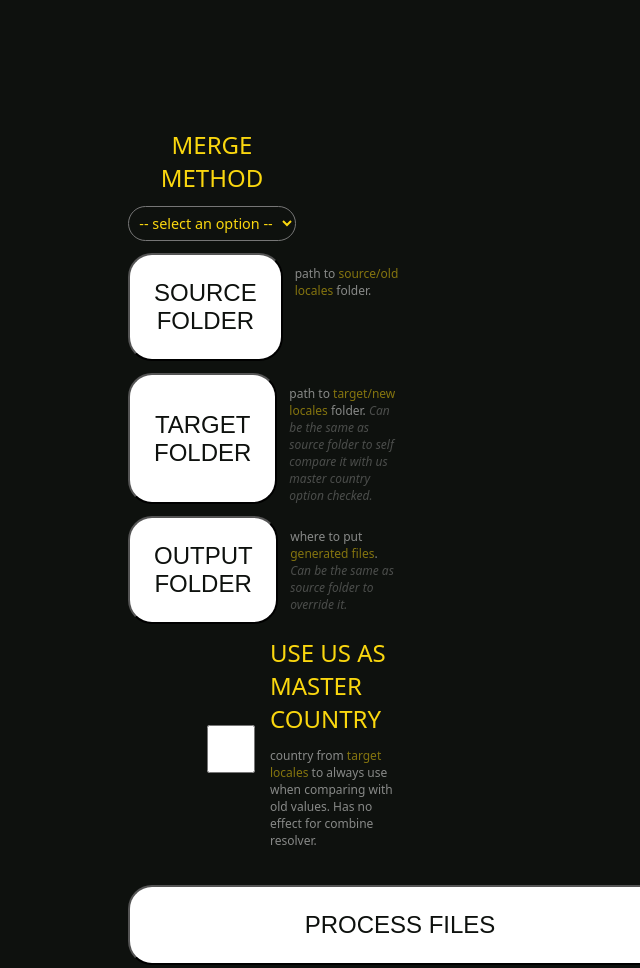
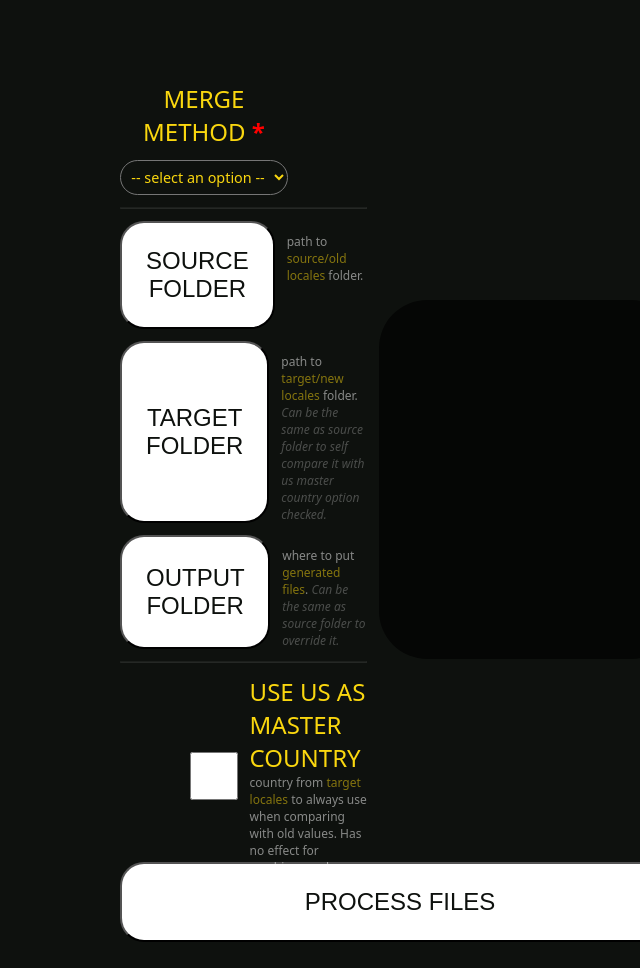
Before and after one commit to Stranget0/translation-merge, an Electron app: page index.html in a window 800 px wide. Shown: the whole page, without its empty margins (0-640 px from the left). Drawn offline with Linux system fonts and the light colour scheme.

Commit message:
Style adjustments

```diff
--- a/index.html
+++ b/index.html
@@ -14,6 +14,11 @@
 			font-size: 1.5rem;
 		}
 
+		*,*::after, *::before{
+			margin: 0;
+			box-sizing: border-box;
+		}
+
 		body {
 			background-color: var(--color-bg);
 			color: var(--color-primary);
@@ -25,6 +30,7 @@
 
 			display: grid;
 			place-items: center;
+			overflow: hidden;
 		}
 
 		main {
@@ -67,6 +73,11 @@
 			background-color: var(--color-accent);
 		}
 
+		button[disabled]{
+			opacity: .5;
+			background-color: var(--color-primary);
+		}
+
 		select {
 			border-radius: 1rem;
 			padding: 0.25rem;
@@ -74,6 +85,18 @@
 
 		option {
 			text-align: center;
+		}
+
+
+		hr{
+			opacity: .1;
+		}
+
+		.h-full{
+			height: 100%;
+		}
+		.w-full{
+			width: 100%;
 		}
 
 		.flex,
@@ -99,21 +122,20 @@
 			display: grid;
 			grid-template-columns: 1fr 1fr;
 			width: 100%;
-			justify-items: space-between;
+			justify-content: space-between;
 			align-content: center;
 		}
 
-		.gap {
+		.gap, .input, .two-col {
 			gap: .5em;
 		}
 
 		.input {
 			justify-content: center;
-			gap: 0.5rem;
-
 			color: var(--color-accent);
 		}
-		.input label, button{
+
+		.input label, button {
 			text-transform: uppercase;
 		}
 		.input :is(select, input, textarea, option) {
@@ -155,22 +177,51 @@
 			aspect-ratio: 1/1;
 			justify-self: flex-end;
 		}
+
+		.main-section{
+			align-items: center;
+			width: 100%;
+			max-height: 80%;
+		}
+
+		section.log{
+			background-color: #000000aa;
+			color: var(--color-primary);
+			border-radius: 2rem;
+			padding: 2rem;
+			text-align: left;
+			overflow: auto;
+			font-size: .5rem;
+			max-height: 50%;
+			flex-grow: 1;
+		}
+
+
+		.yellow {
+			color: var(--color-accent);
+		}
+
+		.error{
+			font-weight: 700;
+			color: red;
+		}
 	</style>
 </head>
 
 <body>
-	<main>
-		<section class="two-col">
-			<section class="col gap">
+	<main class="h-full w-full">
+		<section class="row h-full main-section">
+			<section class="col gap w-full">
 				<div class="input two-col">
 					<div class="col">
-						<label for="resolvers">merge method</label>
+						<label for="resolvers">merge method <span class="error">*</span></label>
 						<select id="resolvers">
 							<option disabled selected value> -- select an option -- </option>
 						</select>
 					</div>
 					<p class="description"></p>
 				</div>
+				<hr/>
 				<div class="input two-col">
 					<button id="source-button" name="source-button">source folder</button>
 					<div class="col">
@@ -193,6 +244,7 @@
 						<div class="description">where to put <mark>generated files</mark>. <em>Can be the same as source folder to override it.</em></div>
 					</div>
 				</div>
+				<hr/>
 				<div class="two-col input checkbox">
 					<input type="checkbox" id="master-country"></input>
 					<div class="label">
@@ -202,6 +254,7 @@
 					</div>
 				</div>
 			</section>
+			<section class="log h-full w-full" id="log"></section>
 		</section>
 		<button type="submit">process files</button>
 	</main>
```
Also changed, not shown: preload.js (+59 -53 lines).
